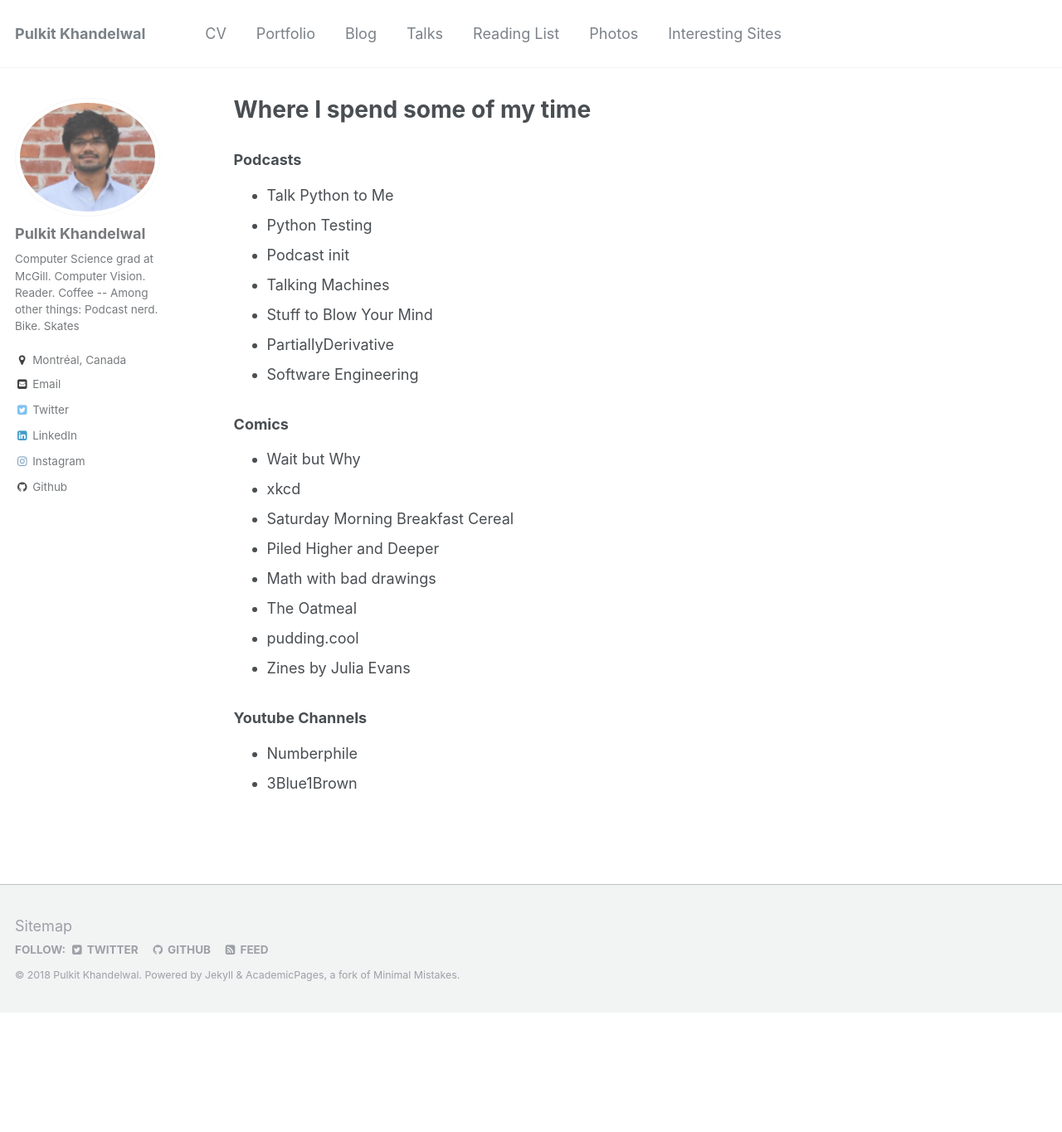
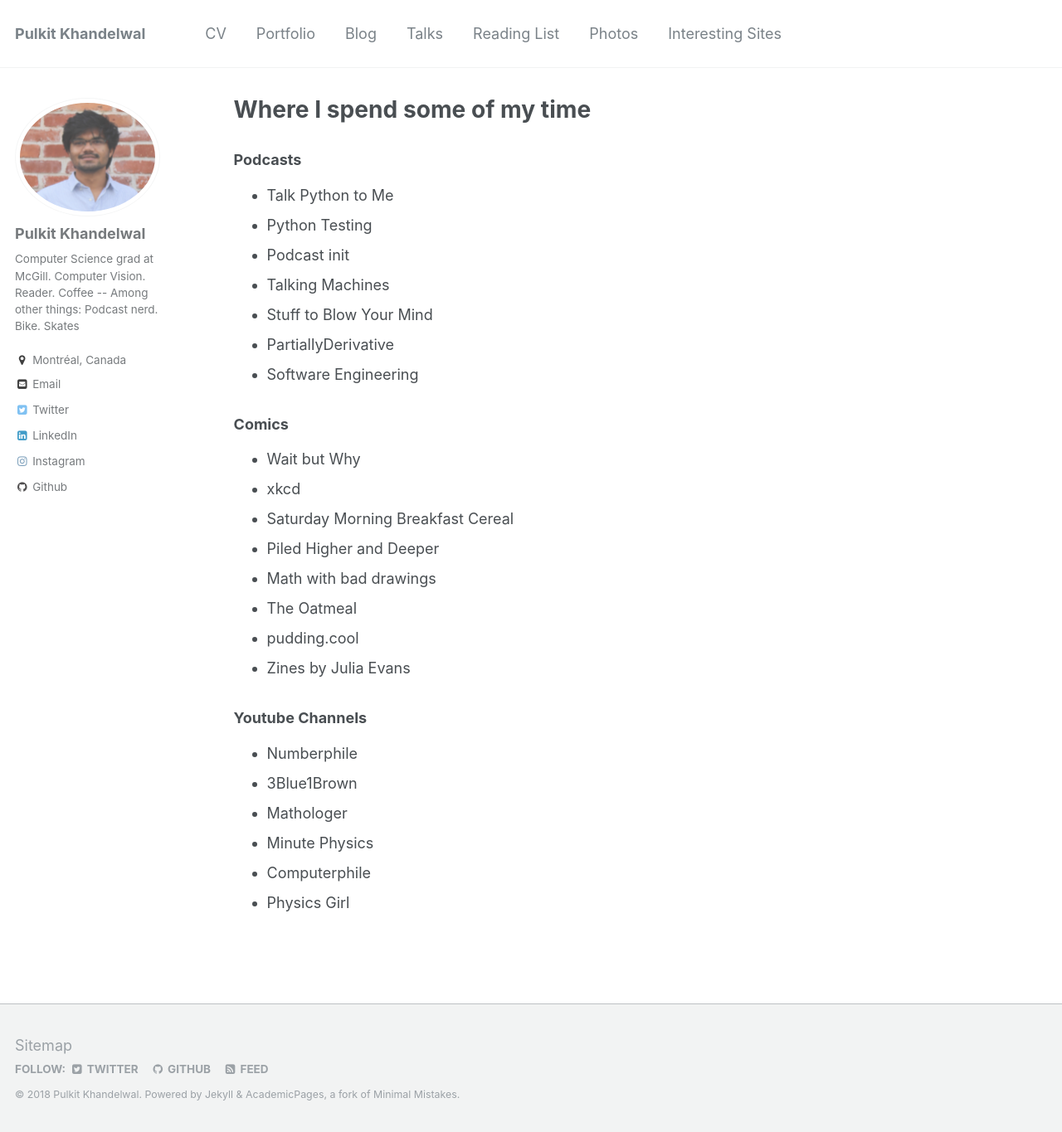
Before and after one commit to Pulkit-Khandelwal/pulkit-khandelwal.github.io, a Jekyll site: the page built from _pages/websites.md, in a window 1280 px wide and 1365 px high. Shown: the whole window at 83% size. Built offline with Jekyll 4.4.1, drawn with Linux system fonts in a browser that asks for light colours.

Commit message:
Update websites.md

```diff
--- a/_pages/websites.md
+++ b/_pages/websites.md
@@ -29,3 +29,7 @@
 ### Youtube Channels
 * Numberphile
 * 3Blue1Brown
+* Mathologer
+* Minute Physics
+* Computerphile
+* Physics Girl
```
